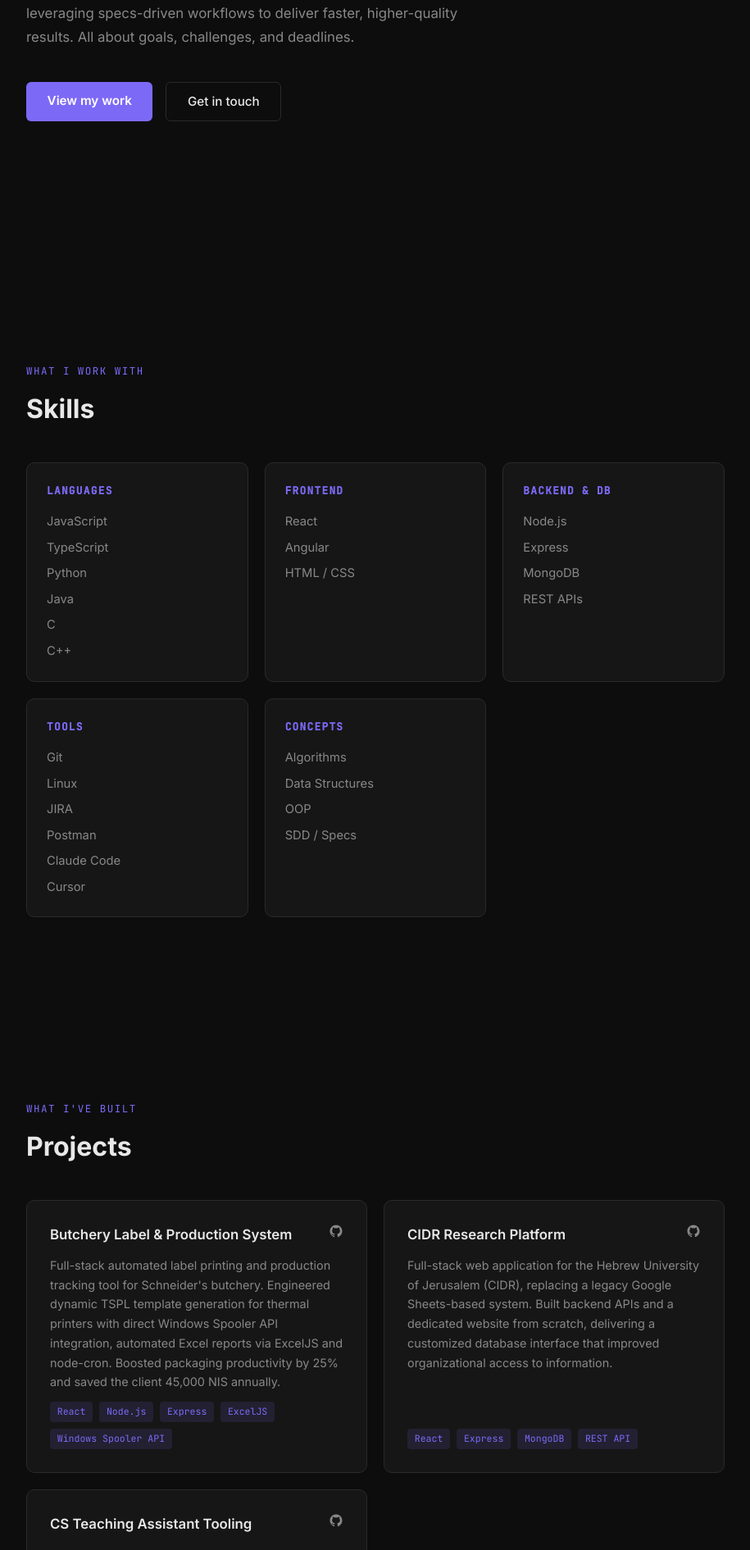
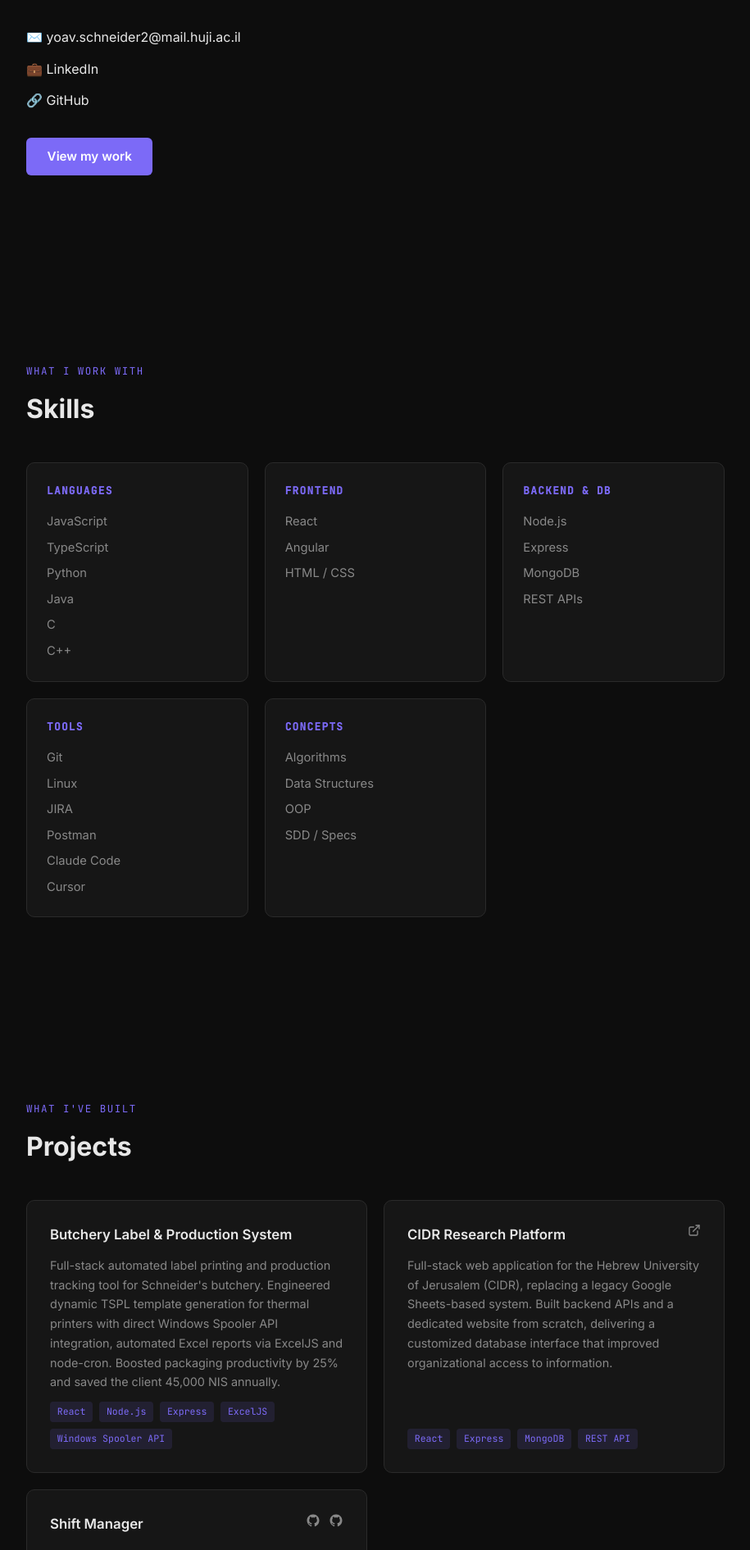
Before and after one commit to yoav235/landingPage, a React (Vite) app: page / in a window 1280 px wide. Shown: the part 469-2360 px from the top of the page at 82% size, without its empty margins (182-1097 px from the left). Built offline with nearby package versions, Linux system fonts and the light colour scheme.

Commit message:
feat: implement Hero and Projects components with associated styling

```diff
--- a/src/components/Hero.jsx
+++ b/src/components/Hero.jsx
@@ -15,9 +15,19 @@ export default function Hero() {
         workflows to deliver faster, higher-quality results. All about goals,
         challenges, and deadlines.
       </p>
+      <div className={styles.contact}>
+        <a href="mailto:yoav.schneider2@mail.huji.ac.il" className={styles.contactLink}>
+          ✉️ yoav.schneider2@mail.huji.ac.il
+        </a>
+        <a href="https://www.linkedin.com/in/yoav-schneider-cs/" target="_blank" rel="noopener noreferrer" className={styles.contactLink}>
+          💼 LinkedIn
+        </a>
+        <a href="https://github.com/yoav235" target="_blank" rel="noopener noreferrer" className={styles.contactLink}>
+          🔗 GitHub
+        </a>
+      </div>
       <div className={styles.cta}>
         <a href="#projects" className={styles.btnPrimary}>View my work</a>
-        <a href="#contact" className={styles.btnGhost}>Get in touch</a>
       </div>
     </section>
   )
--- a/src/components/Hero.module.css
+++ b/src/components/Hero.module.css
@@ -39,6 +39,28 @@
   margin-bottom: 2.5rem;
 }
 
+.contact {
+  display: flex;
+  flex-direction: column;
+  gap: 0.8rem;
+  margin-bottom: 2rem;
+}
+
+.contactLink {
+  display: inline-flex;
+  align-items: center;
+  gap: 0.6rem;
+  color: var(--text);
+  text-decoration: none;
+  font-size: 1rem;
+  transition: color 0.15s;
+  width: fit-content;
+}
+
+.contactLink:hover {
+  color: var(--accent);
+}
+
 .cta {
   display: flex;
   gap: 1rem;
--- a/src/components/Projects.jsx
+++ b/src/components/Projects.jsx
@@ -6,7 +6,7 @@ const projects = [
     description:
       "Full-stack automated label printing and production tracking tool for Schneider's butchery. Engineered dynamic TSPL template generation for thermal printers with direct Windows Spooler API integration, automated Excel reports via ExcelJS and node-cron. Boosted packaging productivity by 25% and saved the client 45,000 NIS annually.",
     tech: ['React', 'Node.js', 'Express', 'ExcelJS', 'Windows Spooler API'],
-    github: 'https://github.com/yoav235',
+    githubs: [],
     live: null,
   },
   {
@@ -14,15 +14,18 @@ const projects = [
     description:
       'Full-stack web application for the Hebrew University of Jerusalem (CIDR), replacing a legacy Google Sheets-based system. Built backend APIs and a dedicated website from scratch, delivering a customized database interface that improved organizational access to information.',
     tech: ['React', 'Express', 'MongoDB', 'REST API'],
-    github: 'https://github.com/yoav235',
-    live: null,
+    githubs: [],
+    live: 'https://democracy-website.vercel.app/',
   },
   {
-    title: 'CS Teaching Assistant Tooling',
+    title: 'Shift Manager',
     description:
-      'Developed supporting materials and debugging workflows for Python programming and algorithm courses at the Hebrew University of Jerusalem — providing one-on-one debugging support, code reviews, and algorithm walkthroughs.',
-    tech: ['Python', 'Algorithms', 'Data Structures'],
-    github: 'https://github.com/yoav235',
+      'Modern shift management application enabling seamless scheduling coordination between employees and managers. Features employee availability requests with custom shift hours, manager consolidated request view, and interactive schedule maker with 24-hour coverage visualization. Integrates with Express/Node.js backend hosted on Render.',
+    tech: ['React', 'Express', 'REST API', 'Render', 'MongoDB'],
+    githubs: [
+      { name: 'Frontend', url: 'https://github.com/yoav235/shift-manger-react' },
+      { name: 'Backend', url: 'https://github.com/yoav235/shift-manager-backend' },
+    ],
     live: null,
   },
 ]
@@ -33,16 +36,23 @@ export default function Projects() {
         <p className="section-label">What I've built</p>
         <h2 className="section-title">Projects</h2>
         <div className={styles.grid}>
-        {projects.map(({ title, description, tech, github, live }) => (
+          {projects.map(({ title, description, tech, githubs, live }) => (
             <article key={title} className={styles.card}>
               <div className={styles.top}>
                 <h3 className={styles.title}>{title}</h3>
                 <div className={styles.links}>
-                {github && (
-                  <a href={github} target="_blank" rel="noopener noreferrer" aria-label="GitHub">
+                  {githubs?.map((repo) => (
+                    <a
+                      key={repo.name || repo.url}
+                      href={repo.url}
+                      target="_blank"
+                      rel="noopener noreferrer"
+                      aria-label={`GitHub - ${repo.name || 'Repository'}`}
+                      title={repo.name}
+                    >
                       <GithubIcon />
                     </a>
-                )}
+                  ))}
                   {live && (
                     <a href={live} target="_blank" rel="noopener noreferrer" aria-label="Live demo">
                       <ExternalIcon />
```
Lines whose indentation alone changed are shown as unchanged.
